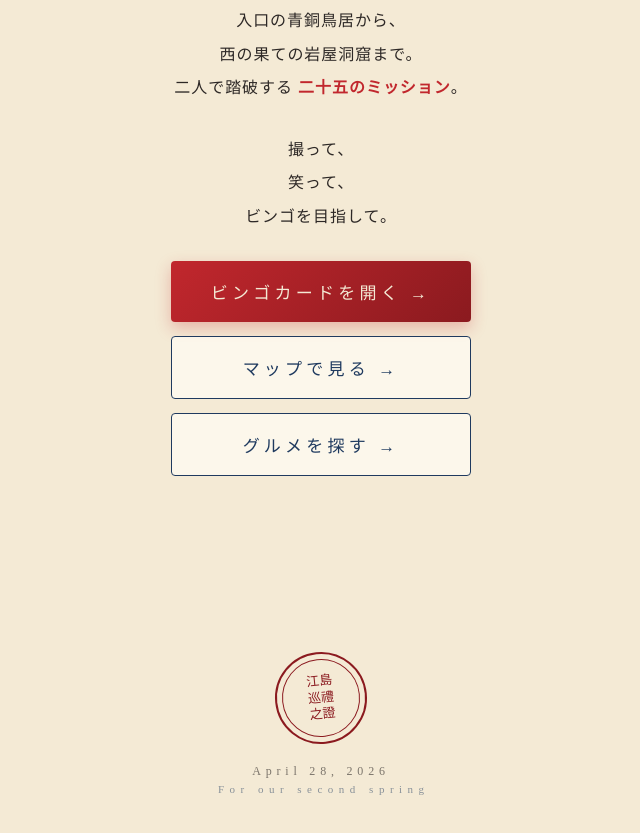
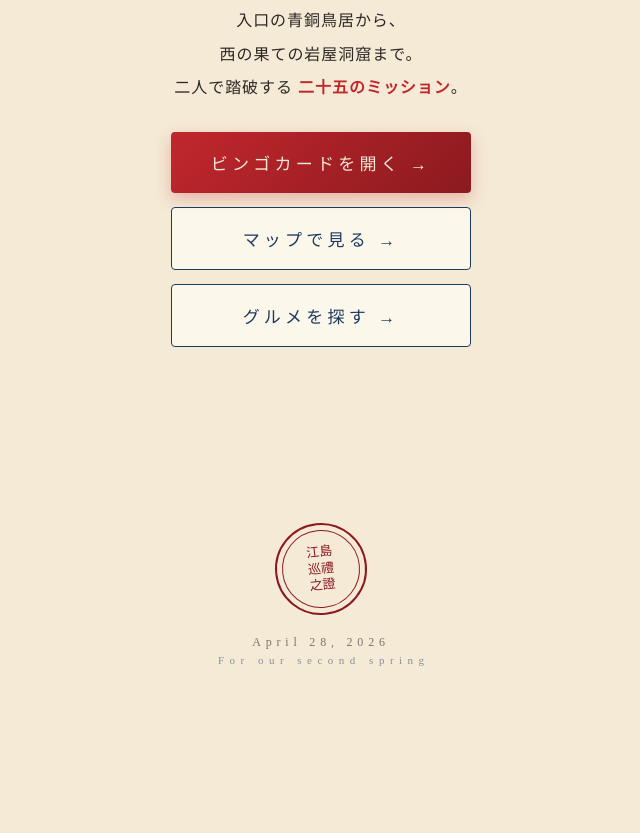
Before and after one commit to tanakahikari-pikka/enoshimap, a plain HTML site: page index.html in a window 1280 px wide. Shown: the part 1900-2733 px from the top of the page, without its empty margins (319-959 px from the left). After the commit the page ends 2666 px from the top, so only its background shows below. Drawn offline with Linux system fonts and the light colour scheme; a web font is replaced by a local one.

Commit message:
仮でコメントアウト

```diff
--- a/index.html
+++ b/index.html
@@ -116,11 +116,11 @@
       西の果ての岩屋洞窟まで。<br>
       二人で踏破する <em>二十五のミッション</em>。
     </p>
-    <p class="chapter-text">
+    <!-- <p class="chapter-text">
       撮って、<br>
       笑って、<br>
       ビンゴを目指して。
-    </p>
+    </p> -->
 
     <div class="quest-buttons">
       <a href="bingo.html" class="quest-btn primary">
```
